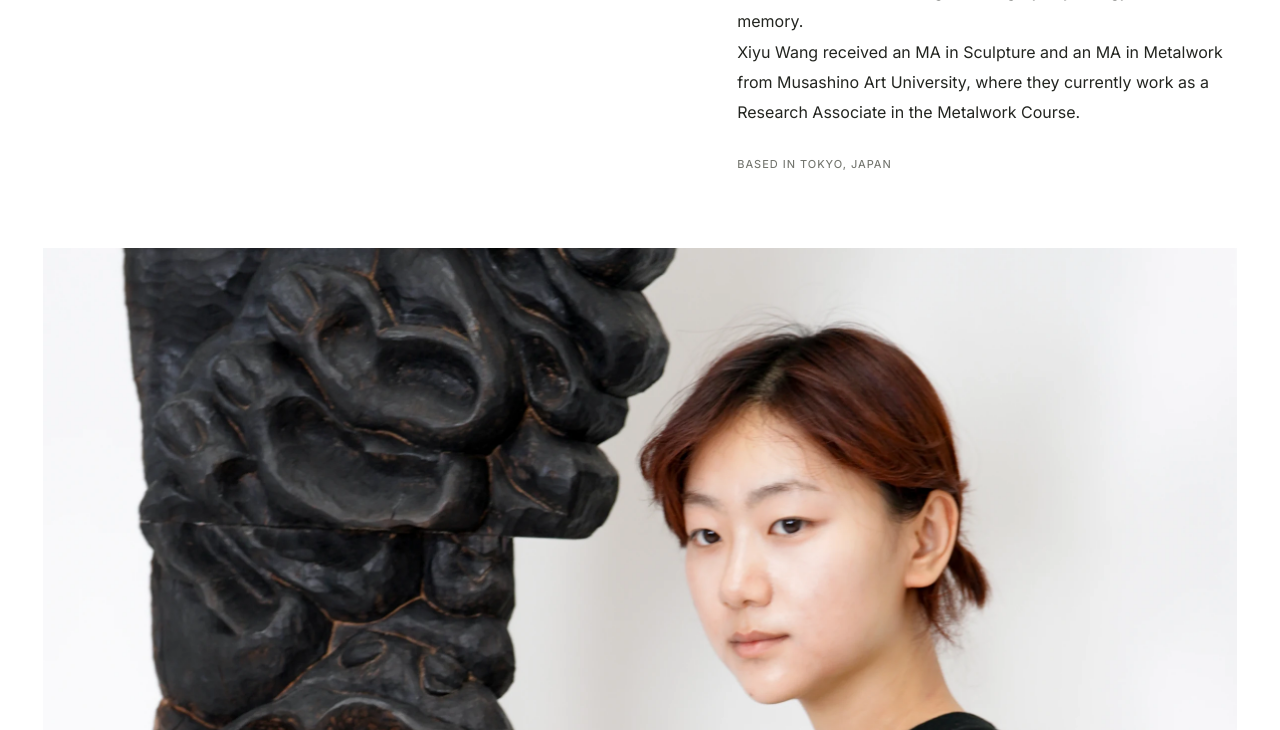
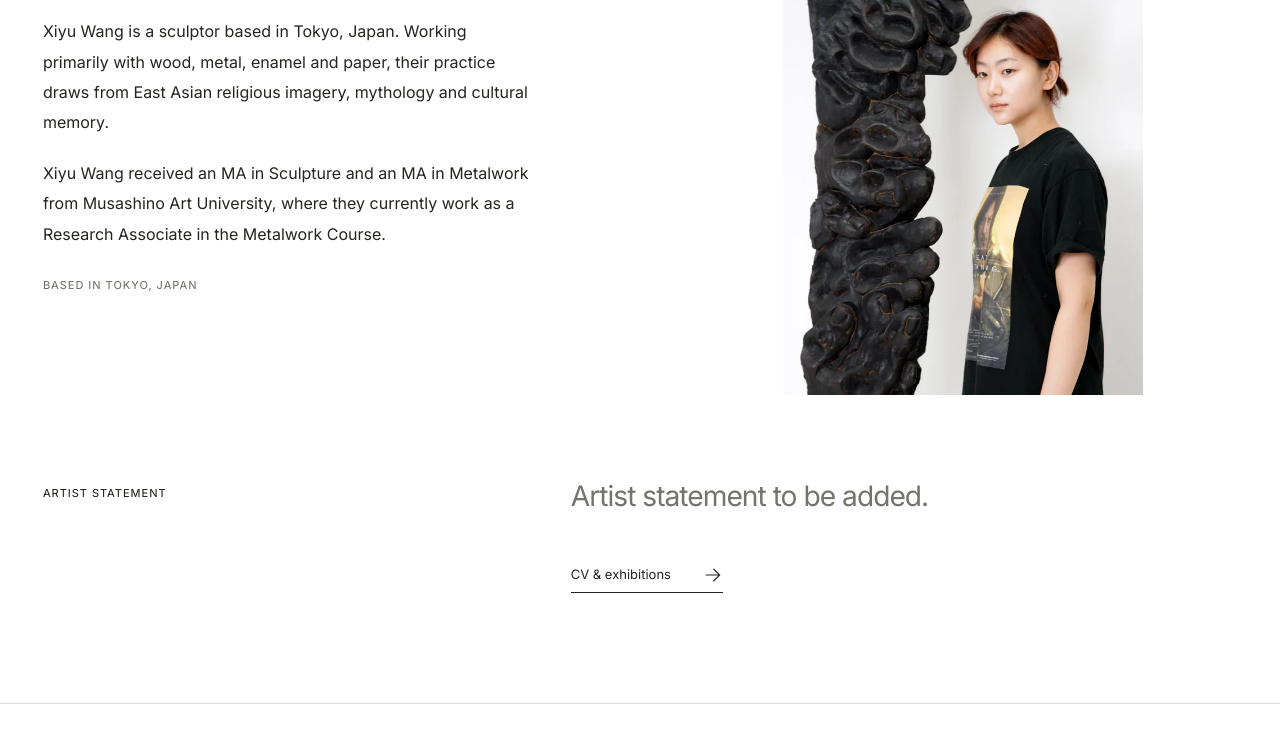
Before and after one commit to wangxiyu0318-cyber/wangsculpture, an Astro site: page /wangsculpture/about in a window 1280 px wide. Shown: the part 459-1189 px from the top of the page. Built offline with nearby package versions, Linux system fonts and the light colour scheme; Astro itself is replaced by a stand-in of ours.

Commit message:
Place natural portrait beside About biography

```diff
--- a/src/pages/about.astro
+++ b/src/pages/about.astro
@@ -12,15 +12,14 @@ import { biography, statement } from "../data/site";
       <h1>About</h1>
     </div>
     <div class="about-lead">
-      <h2>Xiyu Wang</h2>
-      <div>
+      <div class="about-biography">
+        <h2>Xiyu Wang</h2>
         {(biography || "Biography to be added.").split("\n\n").map((paragraph) => (
           <p class:list={{ muted: !biography }}>{paragraph}</p>
         ))}
         <span class="eyebrow">Based in Tokyo, Japan</span>
       </div>
-    </div>
-    <figure class="about-image">
+      <figure class="about-image">
       <Artwork
         image={{
           src: "about-xiyu-wang",
@@ -29,9 +28,10 @@ import { biography, statement } from "../data/site";
           width: 2400,
           height: 3200,
         }}
-        sizes="(max-width: 700px) 100vw, calc(100vw - 96px)"
+        sizes="(max-width: 700px) min(320px, calc(100vw - 48px)), 360px"
       />
-    </figure>
+      </figure>
+    </div>
     <div class="statement-row">
       <h2 class="eyebrow">Artist statement</h2>
       <div>
@@ -47,7 +47,39 @@ import { biography, statement } from "../data/site";
 </Layout>
 
 <style>
+  .about-lead {
+    display: grid;
+    grid-template-columns: minmax(0, 1fr) minmax(0, 360px);
+    gap: clamp(40px, 7vw, 100px);
+    max-width: 1100px;
+    padding-bottom: 0;
+    align-items: start;
+  }
+  .about-biography h2 {
+    margin-bottom: 32px;
+  }
+  .about-biography p + p {
+    margin-top: 20px;
+  }
+  .about-image {
+    width: 100%;
+    max-width: 360px;
+    margin: 0;
+  }
   .about-image :global(img) {
-    object-position: center 25%;
+    width: 100%;
+    height: auto;
+    aspect-ratio: auto;
+    object-fit: contain;
+    object-position: center;
+  }
+  @media (max-width: 700px) {
+    .about-lead {
+      grid-template-columns: minmax(0, 1fr);
+      gap: 36px;
+    }
+    .about-image {
+      max-width: 320px;
+    }
   }
 </style>
```
